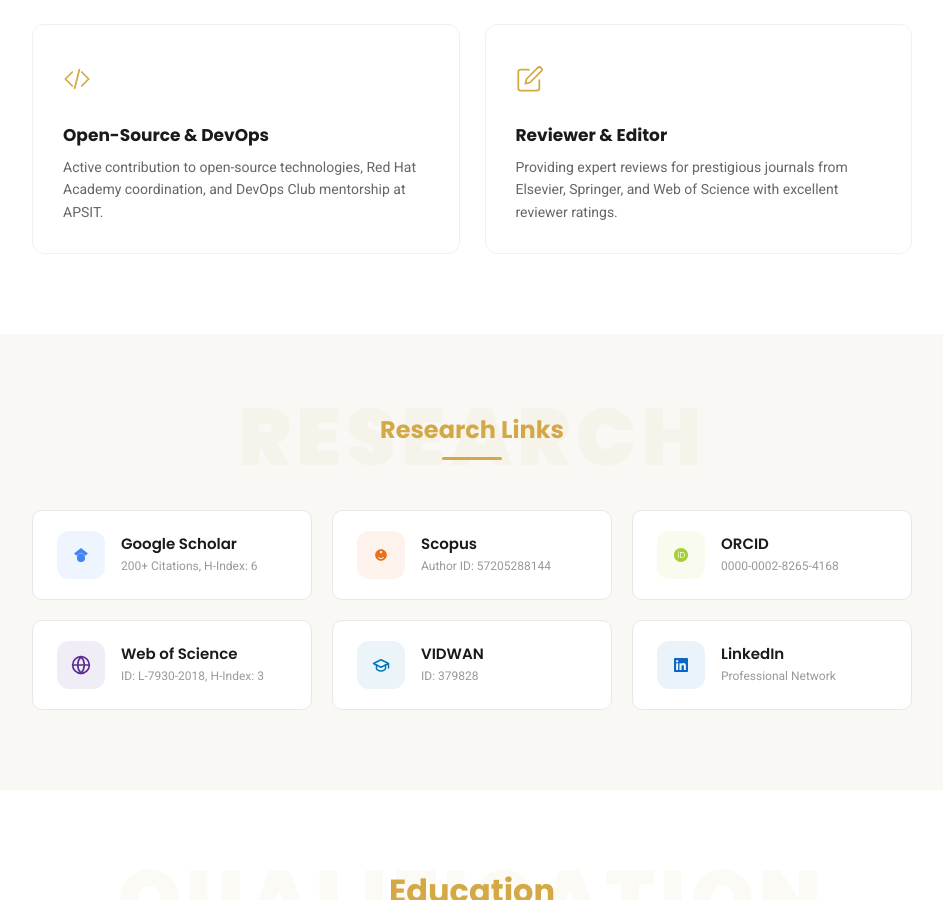
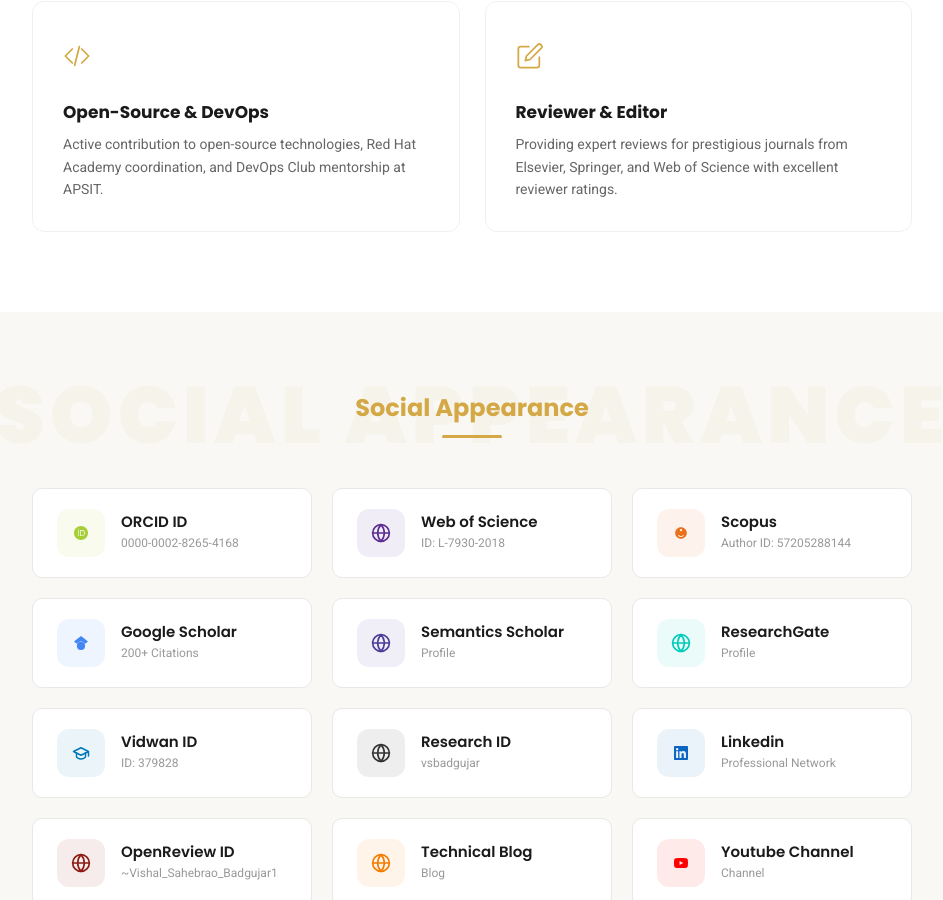
Before and after one commit to vishal003/vb, a Next.js app: page / in a window 1280 px wide. Shown: the part 1900-2800 px from the top of the page, without its empty margins (308-1251 px from the left). Built offline with nearby package versions, Linux system fonts and the light colour scheme.

Commit message:
feat: implement ui feedback from user

```diff
--- a/app/components/About.js
+++ b/app/components/About.js
@@ -63,9 +63,9 @@
           </div>
         </div>
 
-        {/* What I Do */}
+        {/* Areas of Expertise */}
         <div className="section-title-wrapper" style={{ marginBottom: '30px' }}>
-          <h3 className="section-title" style={{ fontSize: '24px' }}>What I Do</h3>
+          <h3 className="section-title" style={{ fontSize: '24px' }}>Areas of Expertise</h3>
         </div>
 
         <div className="services-grid">
@@ -79,11 +79,11 @@
         </div>
       </section>
 
-      {/* Research Profiles Section */}
+      {/* Social Appearance Section */}
       <section className="section section-alt">
         <div className="section-title-wrapper">
-          <span className="section-bg-text">RESEARCH</span>
-          <h3 className="section-title" style={{ fontSize: '24px' }}>Research Links</h3>
+          <span className="section-bg-text">SOCIAL APPEARANCE</span>
+          <h3 className="section-title" style={{ fontSize: '24px' }}>Social Appearance</h3>
         </div>
         <div className="research-grid">
           {d.researchProfiles.map(rp => (
@@ -95,6 +95,12 @@
                 {rp.icon === 'wos' && Icons.globe}
                 {rp.icon === 'vidwan' && Icons.education}
                 {rp.icon === 'linkedin' && Icons.linkedin}
+                {rp.icon === 'globe' && Icons.globe}
+                {rp.icon === 'youtube' && (
+                  <svg width="14" height="14" viewBox="0 0 24 24" fill="currentColor">
+                    <path d="M23.498 6.186a3.016 3.016 0 0 0-2.122-2.136C19.505 3.5 12 3.5 12 3.5s-7.505 0-9.377.55a3.016 3.016 0 0 0-2.122 2.136C0 8.07 0 12 0 12s0 3.93.501 5.814a3.016 3.016 0 0 0 2.122 2.136c1.871.55 9.377.55 9.377.55s7.505 0 9.377-.55a3.016 3.016 0 0 0 2.122-2.136C24 15.93 24 12 24 12s0-3.93-.502-5.814zM9.545 15.568V8.432L15.818 12l-6.273 3.568z"/>
+                  </svg>
+                )}
               </div>
               <div className="research-link-info">
                 <h4>{rp.name}</h4>
--- a/app/components/Achievements.js
+++ b/app/components/Achievements.js
@@ -15,7 +15,7 @@
           <div className="achievement-label">Research Papers</div>
         </div>
         <div className="achievement-item animate-fade delay-2">
-          <div className="achievement-number">{d.stats.citations}</div>
+          <div className="achievement-number">{d.stats.citations}+</div>
           <div className="achievement-label">Citations</div>
         </div>
         <div className="achievement-item animate-fade delay-3">
--- a/app/components/Associations.js
+++ b/app/components/Associations.js
@@ -29,7 +29,7 @@
             </span>
             <div className="cert-info">
               <div className="cert-title">{item.organization || item.journal || item.title || "Association"}</div>
-              <div className="cert-issuer">{item.membershipId || item.role || item.venue || ""}</div>
+              {activeTab === 'memberships' && <div className="cert-issuer">{item.membershipId || item.role || item.venue || ""}</div>}
             </div>
           </div>
         ))}
--- a/app/components/Certifications.js
+++ b/app/components/Certifications.js
@@ -1,4 +1,5 @@
 'use client';
+import { useState, useEffect } from 'react';
 import { useData } from './DataProvider';
 
 // Issuer-specific SVG icons for a polished, branded look
@@ -77,15 +78,43 @@
 
 export default function Certifications() {
   const d = useData();
+  const issuers = Array.from(new Set((d.certifications || []).map(c => c.issuer)));
+  const [activeTab, setActiveTab] = useState(issuers[0] || '');
+
+  useEffect(() => {
+    if (!issuers.includes(activeTab) && issuers.length > 0) {
+      setActiveTab(issuers[0]);
+    }
+  }, [issuers, activeTab]);
+
+  const filteredCerts = (d.certifications || []).filter(c => c.issuer === activeTab);
+
   return (
     <section className="section section-white">
       <div className="section-title-wrapper">
         <span className="section-bg-text">CERTIFICATIONS</span>
         <h2 className="section-title">Certifications</h2>
-        <p className="section-subtitle">Industry-recognized professional certifications and credentials.</p>
       </div>
+
+      <div style={{ display: 'flex', gap: '20px', marginBottom: '30px', borderBottom: '2px solid var(--border)', paddingBottom: '10px', overflowX: 'auto', whiteSpace: 'nowrap' }}>
+        {issuers.map(issuer => (
+          <button
+            key={issuer}
+            onClick={() => setActiveTab(issuer)}
+            style={{
+              background: 'none', border: 'none', fontSize: '16px', fontWeight: 'bold', cursor: 'pointer',
+              color: activeTab === issuer ? 'var(--accent)' : 'var(--text-muted)',
+              borderBottom: activeTab === issuer ? '2px solid var(--accent)' : 'none',
+              paddingBottom: '5px'
+            }}
+          >
+            {issuer.toUpperCase()}
+          </button>
+        ))}
+      </div>
+
       <div className="cert-grid">
-        {d.certifications.map((cert) => {
+        {filteredCerts.map((cert) => {
           const brandColor = getCertColor(cert.issuer);
           return (
             <div className="cert-item" key={cert.id}>
@@ -107,7 +136,8 @@
               </span>
               <div className="cert-info">
                 <div className="cert-title">{cert.title}</div>
-                <div className="cert-issuer">{cert.issuer} — {cert.category}</div>
+                {cert.details && <div className="cert-issuer">{cert.details}</div>}
+                {cert.certId && cert.certId !== '-' && <div style={{ fontSize: '12px', color: 'var(--text-muted)', marginTop: '4px' }}>ID: {cert.certId}</div>}
               </div>
             </div>
           );
--- a/app/components/Contact.js
+++ b/app/components/Contact.js
@@ -94,21 +94,23 @@
             <h3 className="section-title" style={{ fontSize: '22px' }}>Connect With Me</h3>
           </div>
           <div style={{ display: 'flex', gap: '15px', flexWrap: 'wrap', justifyContent: 'center' }}>
-            <a href={d.socialLinks.linkedin} target="_blank" rel="noopener noreferrer" className="research-link-card" style={{ minWidth: '200px', justifyContent: 'center' }}>
+            <a href="https://www.linkedin.com/in/vishalbadgujar/" target="_blank" rel="noopener noreferrer" className="research-link-card" style={{ minWidth: '200px', justifyContent: 'center' }}>
               <div style={{ display: 'flex', alignItems: 'center', color: '#0A66C2' }}>{Icons.linkedin}</div>
               <span style={{ fontWeight: '600', fontSize: '14px' }}>LinkedIn</span>
             </a>
-            <a href={d.socialLinks.googleScholar} target="_blank" rel="noopener noreferrer" className="research-link-card" style={{ minWidth: '200px', justifyContent: 'center' }}>
-              <div style={{ display: 'flex', alignItems: 'center', color: '#4285F4' }}>{Icons.scholar}</div>
-              <span style={{ fontWeight: '600', fontSize: '14px' }}>Google Scholar</span>
+            <a href={`https://wa.me/${d.personal.phone?.replace(/[^0-9]/g, '')}`} target="_blank" rel="noopener noreferrer" className="research-link-card" style={{ minWidth: '200px', justifyContent: 'center' }}>
+              <div style={{ display: 'flex', alignItems: 'center', color: '#25D366' }}>
+                <svg width="14" height="14" viewBox="0 0 24 24" fill="currentColor"><path d="M17.472 14.382c-.297-.149-1.758-.867-2.03-.967-.273-.099-.471-.148-.67.15-.197.297-.767.966-.94 1.164-.173.199-.347.223-.644.075-.297-.15-1.255-.463-2.39-1.475-.883-.788-1.48-1.761-1.653-2.059-.173-.297-.018-.458.13-.606.134-.133.298-.347.446-.52.149-.174.198-.298.298-.497.099-.198.05-.371-.025-.52-.075-.149-.669-1.612-.916-2.207-.242-.579-.487-.5-.669-.51-.173-.008-.371-.01-.57-.01-.198 0-.52.074-.792.372-.272.297-1.04 1.016-1.04 2.479 0 1.462 1.065 2.875 1.213 3.074.149.198 2.096 3.2 5.077 4.487.709.306 1.262.489 1.694.625.712.227 1.36.195 1.871.118.571-.085 1.758-.719 2.006-1.413.248-.694.248-1.289.173-1.413-.074-.124-.272-.198-.57-.347m-5.421 7.403h-.004a9.87 9.87 0 01-5.031-1.378l-.361-.214-3.741.982.998-3.648-.235-.374a9.86 9.86 0 01-1.51-5.26c.001-5.45 4.436-9.884 9.888-9.884 2.64 0 5.122 1.03 6.988 2.898a9.825 9.825 0 012.893 6.994c-.003 5.45-4.437 9.884-9.885 9.884m8.413-18.297A11.815 11.815 0 0012.05 0C5.495 0 .16 5.335.157 11.892c0 2.096.547 4.142 1.588 5.945L.057 24l6.305-1.654a11.882 11.882 0 005.683 1.448h.005c6.554 0 11.89-5.335 11.893-11.893a11.821 11.821 0 00-3.48-8.413z"/></svg>
+              </div>
+              <span style={{ fontWeight: '600', fontSize: '14px' }}>WhatsApp</span>
             </a>
-            <a href={d.socialLinks.orcid} target="_blank" rel="noopener noreferrer" className="research-link-card" style={{ minWidth: '200px', justifyContent: 'center' }}>
-              <div style={{ display: 'flex', alignItems: 'center', color: '#A6CE39' }}>{Icons.orcid}</div>
-              <span style={{ fontWeight: '600', fontSize: '14px' }}>ORCID</span>
-            </a>
-            <a href={d.personal.websiteUrl} target="_blank" rel="noopener noreferrer" className="research-link-card" style={{ minWidth: '200px', justifyContent: 'center' }}>
-              <div style={{ display: 'flex', alignItems: 'center', color: 'var(--accent)' }}>{Icons.globe}</div>
-              <span style={{ fontWeight: '600', fontSize: '14px' }}>Website</span>
+            <a href="https://www.youtube.com/channel/UCEiZ4U0rR9S44pFM3aweA8w" target="_blank" rel="noopener noreferrer" className="research-link-card" style={{ minWidth: '200px', justifyContent: 'center' }}>
+              <div style={{ display: 'flex', alignItems: 'center', color: '#FF0000' }}>
+                <svg width="14" height="14" viewBox="0 0 24 24" fill="currentColor">
+                  <path d="M23.498 6.186a3.016 3.016 0 0 0-2.122-2.136C19.505 3.5 12 3.5 12 3.5s-7.505 0-9.377.55a3.016 3.016 0 0 0-2.122 2.136C0 8.07 0 12 0 12s0 3.93.501 5.814a3.016 3.016 0 0 0 2.122 2.136c1.871.55 9.377.55 9.377.55s7.505 0 9.377-.55a3.016 3.016 0 0 0 2.122-2.136C24 15.93 24 12 24 12s0-3.93-.502-5.814zM9.545 15.568V8.432L15.818 12l-6.273 3.568z"/>
+                </svg>
+              </div>
+              <span style={{ fontWeight: '600', fontSize: '14px' }}>YouTube</span>
             </a>
           </div>
         </div>
--- a/app/components/Education.js
+++ b/app/components/Education.js
@@ -7,7 +7,7 @@
     <section className="section section-white">
       <div className="section-title-wrapper">
         <span className="section-bg-text">QUALIFICATION</span>
-        <h2 className="section-title">Education</h2>
+        <h2 className="section-title">Qualification</h2>
       </div>
       <div style={{ maxWidth: '750px' }}>
         <div className="timeline">
--- a/app/components/Hero.js
+++ b/app/components/Hero.js
@@ -79,11 +79,7 @@
           {d.personal.bio}
         </p>
 
-        <div className="hero-buttons animate-fade delay-5">
-          <a href={d.personal.websiteUrl} target="_blank" rel="noopener noreferrer" className="btn-outline">
-            {Icons.externalLink} Research Profile
-          </a>
-        </div>
+
       </div>
     </section>
   );
--- a/lib/data.json
+++ b/lib/data.json
@@ -46,14 +46,22 @@
   "researchProfiles": [
     {
       "id": "rp1",
-      "name": "Google Scholar",
-      "url": "https://scholar.google.co.in/citations?hl=en&pli=1&user=CHbeaF0AAAAJ",
-      "icon": "google-scholar",
-      "color": "#4285F4",
-      "description": "200+ Citations, H-Index: 6"
+      "name": "ORCID ID",
+      "url": "https://orcid.org/0000-0002-8265-4168",
+      "icon": "orcid",
+      "color": "#A6CE39",
+      "description": "0000-0002-8265-4168"
     },
     {
       "id": "rp2",
+      "name": "Web of Science",
+      "url": "https://www.webofscience.com/wos/author/record/L-7930-2018",
+      "icon": "wos",
+      "color": "#5C2D91",
+      "description": "ID: L-7930-2018"
+    },
+    {
+      "id": "rp3",
       "name": "Scopus",
       "url": "https://www.scopus.com/authid/detail.uri?authorId=57205288144",
       "icon": "scopus",
@@ -61,36 +69,76 @@
       "description": "Author ID: 57205288144"
     },
     {
-      "id": "rp3",
-      "name": "ORCID",
-      "url": "https://orcid.org/0000-0002-8265-4168",
-      "icon": "orcid",
-      "color": "#A6CE39",
-      "description": "0000-0002-8265-4168"
-    },
-    {
       "id": "rp4",
-      "name": "Web of Science",
-      "url": "https://www.webofscience.com/wos/author/record/L-7930-2018",
-      "icon": "wos",
-      "color": "#5C2D91",
-      "description": "ID: L-7930-2018, H-Index: 3"
+      "name": "Google Scholar",
+      "url": "https://scholar.google.co.in/citations?hl=en&pli=1&user=CHbeaF0AAAAJ",
+      "icon": "google-scholar",
+      "color": "#4285F4",
+      "description": "200+ Citations"
     },
     {
       "id": "rp5",
-      "name": "VIDWAN",
+      "name": "Semantics Scholar",
+      "url": "https://www.semanticscholar.org/author/V.-Badgujar/52053006",
+      "icon": "globe",
+      "color": "#4b3e99",
+      "description": "Profile"
+    },
+    {
+      "id": "rp6",
+      "name": "ResearchGate",
+      "url": "https://www.researchgate.net/profile/Vishal-Badgujar-2",
+      "icon": "globe",
+      "color": "#00ccbb",
+      "description": "Profile"
+    },
+    {
+      "id": "rp7",
+      "name": "Vidwan ID",
       "url": "https://vidwan.inflibnet.ac.in/profile/379828",
       "icon": "vidwan",
       "color": "#0077B6",
       "description": "ID: 379828"
     },
     {
-      "id": "rp6",
-      "name": "LinkedIn",
-      "url": "https://linkedin.com/in/vishalbadgujar",
+      "id": "rp8",
+      "name": "Research ID",
+      "url": "https://researchid.co/vsbadgujar",
+      "icon": "globe",
+      "color": "#333333",
+      "description": "vsbadgujar"
+    },
+    {
+      "id": "rp9",
+      "name": "Linkedin",
+      "url": "https://www.linkedin.com/in/vishalbadgujar/",
       "icon": "linkedin",
       "color": "#0A66C2",
       "description": "Professional Network"
+    },
+    {
+      "id": "rp10",
+      "name": "OpenReview ID",
+      "url": "https://openreview.net/profile?id=~Vishal_Sahebrao_Badgujar1",
+      "icon": "globe",
+      "color": "#8c1b13",
+      "description": "~Vishal_Sahebrao_Badgujar1"
+    },
+    {
+      "id": "rp11",
+      "name": "Technical Blog",
+      "url": "https://vishtech4u.blogspot.com/",
+      "icon": "globe",
+      "color": "#f57c00",
+      "description": "Blog"
+    },
+    {
+      "id": "rp12",
+      "name": "Youtube Channel",
+      "url": "https://www.youtube.com/@vishalbadgujar3213",
+      "icon": "youtube",
+      "color": "#FF0000",
+      "description": "Channel"
     }
   ],
   "stats": {
@@ -524,27 +572,6 @@
   ],
   "awards": [
     {
-      "id": "aw1",
-      "title": "IEEE Senior Member",
-      "organization": "IEEE",
-      "year": "",
-      "description": "Recognized as IEEE Senior Member for significant contributions."
-    },
-    {
-      "id": "aw2",
-      "title": "Best Faculty Overall Performance",
-      "organization": "APSIT, Thane – Dept. of IT",
-      "year": "",
-      "description": "Best faculty overall performance in Department of Information Technology."
-    },
-    {
-      "id": "aw3",
-      "title": "Red Hat Academy Program Educator",
-      "organization": "Red Hat",
-      "year": "2024, 2025 & 2026",
-      "description": "Certified Red Hat Academy Program Educator for consecutive years."
-    },
-    {
       "id": "aw4",
       "title": "Red Hat Learning Community Mastery Series Winner",
       "organization": "Red Hat",
@@ -552,108 +579,104 @@
       "description": "Winner of the Red Hat Learning Community Mastery Series."
     },
     {
-      "id": "aw5",
-      "title": "Excellent Reviewer Rating",
-      "organization": "Web of Science",
-      "year": "",
-      "description": "Excellent reviewer rating for quality reviews."
-    },
-    {
-      "id": "aw6",
-      "title": "BluePrism Best Performing Educator",
-      "organization": "BluePrism",
-      "year": "",
-      "description": "Best performing educator recognition."
-    },
-    {
-      "id": "aw7",
-      "title": "GATE 2012 Qualified",
-      "organization": "GATE",
-      "year": "2012",
-      "description": "Qualified GATE 2012."
-    },
-    {
-      "id": "aw8",
-      "title": "Active Reviewer Recognition",
-      "organization": "Elsevier & Springer",
-      "year": "",
-      "description": "Recognition as Active Reviewer for Elsevier and Springer journals."
-    },
-    {
       "id": "aw9",
       "title": "STAR QC Award – NPTEL Translation Project",
       "organization": "Ministry of Education, Govt. of India",
       "year": "",
       "description": "STAR QC Award in NPTEL Translation and Quality Review Project."
-    },
-    {
-      "id": "aw10",
-      "title": "Selected Reviewer for CS Standards",
-      "organization": "CSTA, USA",
-      "year": "",
-      "description": "Selected Reviewer for Computer Science Standards Revision by CSTA, USA."
     }
   ],
   "certifications": [
     {
-      "id": "cert1",
-      "title": "Red Hat Certified System Administrator (RHCSA)",
+      "id": "c1",
+      "title": "Red Hat Certified System Administrator",
       "issuer": "Red Hat",
-      "category": "Cloud & DevOps"
+      "details": "RHCSA Certified",
+      "certId": "210-143-749"
     },
     {
-      "id": "cert2",
-      "title": "Oracle Cloud Infrastructure Architect Associate",
+      "id": "c2",
+      "title": "Oracle Cloud Infrastructure 2023 Certified Architect Associate",
       "issuer": "Oracle",
-      "category": "Cloud & DevOps"
+      "details": "OCI2023 CAA Certified",
+      "certId": "3047155130CI2023CAA"
     },
     {
-      "id": "cert3",
-      "title": "Oracle Cloud Infrastructure Foundations",
+      "id": "c3",
+      "title": "Oracle Cloud Infrastructure 2023 Certified Foundations Associate",
       "issuer": "Oracle",
-      "category": "Cloud & DevOps"
+      "details": "OCIF2023 CA Certified",
+      "certId": "3047155130CIF2023CA"
     },
     {
-      "id": "cert4",
-      "title": "Microsoft Azure Fundamentals (AZ-900)",
+      "id": "c4",
+      "title": "Microsoft Azure Cloud AI Fundamentals Certification",
       "issuer": "Microsoft",
-      "category": "Cloud & DevOps"
+      "details": "AI-900 Certified",
+      "certId": "EH819D-00F4C7"
     },
     {
-      "id": "cert5",
+      "id": "c5",
+      "title": "Microsoft Azure Cloud Fundamentals Certification",
+      "issuer": "Microsoft",
+      "details": "AZ-900 Certified",
+      "certId": "I760-9475"
+    },
+    {
+      "id": "c6",
+      "title": "Google Certified Educator Level 1",
+      "issuer": "Google",
+      "details": "GCE Level 1",
+      "certId": "-"
+    },
+    {
+      "id": "c7",
+      "title": "Google Certified Educator Level 2",
+      "issuer": "Google",
+      "details": "GCE Level 2",
+      "certId": "-"
+    },
+    {
+      "id": "c8",
+      "title": "CNSS Network Security Specialist",
+      "issuer": "ICSI",
+      "details": "CNSS Certified (UK)",
+      "certId": "18337926"
+    },
+    {
+      "id": "c9",
+      "title": "International Software Testing Quality Board",
+      "issuer": "ISTQB",
+      "details": "ISTQB Certified",
+      "certId": "-"
+    },
+    {
+      "id": "c10",
+      "title": "IBM Big Data Foundation",
+      "issuer": "IBM",
+      "details": "",
+      "certId": "-"
+    },
+    {
+      "id": "c11",
+      "title": "IBM Hadoop Foundation",
+      "issuer": "IBM",
+      "details": "",
+      "certId": "-"
+    },
+    {
+      "id": "c12",
       "title": "NVIDIA Fundamentals of Deep Learning",
       "issuer": "NVIDIA",
-      "category": "AI / Data Science"
+      "details": "",
+      "certId": "-"
     },
     {
-      "id": "cert6",
-      "title": "IBM Big Data Foundation",
-      "issuer": "IBM",
-      "category": "AI / Data Science"
-    },
-    {
-      "id": "cert7",
-      "title": "IBM Hadoop Foundation",
-      "issuer": "IBM",
-      "category": "AI / Data Science"
-    },
-    {
-      "id": "cert8",
-      "title": "ICSI Certified Network Security Specialist",
-      "issuer": "ICSI",
-      "category": "Cyber Security"
-    },
-    {
-      "id": "cert9",
-      "title": "Google Certified Educator Level 1 & 2",
-      "issuer": "Google",
-      "category": "Teaching & Academic"
-    },
-    {
-      "id": "cert10",
+      "id": "c13",
       "title": "NPTEL Elite Certifications (Cloud, Big Data, Ethical Hacking)",
-      "issuer": "NPTEL / IIT",
-      "category": "Teaching & Academic"
+      "issuer": "NPTEL",
+      "details": "",
+      "certId": "-"
     }
   ],
   "professionalActivities": {
@@ -744,52 +767,52 @@
     "conferenceAssociations": [
       {
         "id": "ca1",
-        "organization": "Springer LNNS",
+        "journal": "Springer LNNS (Lecture Notes in Networks and Systems)",
         "role": "Author / Contributor"
       },
       {
         "id": "ca2",
-        "organization": "Springer LNEE",
+        "journal": "Springer SIST (Smart Innovation, Systems and Technologies)",
         "role": "Author / Contributor"
       },
       {
         "id": "ca3",
-        "organization": "Springer SIST",
+        "journal": "IEEE I2CT (International Conference on Convergence to Digital World)",
         "role": "Author / Contributor"
       },
       {
         "id": "ca4",
-        "organization": "BookRivers",
+        "journal": "IEEE ICCCSP (International Conference on Computer, Communication, and Signal Processing)",
         "role": "Author / Contributor"
       },
       {
         "id": "ca5",
-        "organization": "IEEE I2CT",
+        "journal": "IEEE ICACCS (International Conference on Advanced Computing and Communication Systems)",
         "role": "Author / Contributor"
       },
       {
         "id": "ca6",
-        "organization": "IEEE ICCDW",
+        "journal": "Springer LNEE (Lecture Notes in Electrical Engineering)",
         "role": "Author / Contributor"
       },
       {
         "id": "ca7",
-        "organization": "IEEE ICCCSP",
+        "journal": "BookRivers",
         "role": "Author / Contributor"
       },
       {
         "id": "ca8",
-        "organization": "IEEE ic-ETITE",
+        "journal": "IEEE ICCDW (International Conference on Convergence to Digital World)",
         "role": "Author / Contributor"
       },
       {
         "id": "ca9",
-        "organization": "IEEE ICACCS",
+        "journal": "IEEE ic-ETITE (International Conference on Emerging Trends in Information Technology and Engineering)",
         "role": "Author / Contributor"
       },
       {
         "id": "ca10",
-        "organization": "IEEE ICSCET",
+        "journal": "IEEE ICSCET (International Conference on Smart Computing and Electronic Enterprise)",
         "role": "Author / Contributor"
       }
     ],
@@ -962,5 +985,63 @@
       "caption": "Expert Talk — Invited Session",
       "category": "Conference"
     }
+  ],
+  "recognitions": [
+    {
+      "id": "aw1",
+      "title": "IEEE Senior Member",
+      "organization": "IEEE",
+      "year": "",
+      "description": "Recognized as IEEE Senior Member for significant contributions."
+    },
+    {
+      "id": "aw2",
+      "title": "Best Faculty Overall Performance",
+      "organization": "APSIT, Thane – Dept. of IT",
+      "year": "",
+      "description": "Best faculty overall performance in Department of Information Technology."
+    },
+    {
+      "id": "aw3",
+      "title": "Red Hat Academy Program Educator",
+      "organization": "Red Hat",
+      "year": "2024, 2025 & 2026",
+      "description": "Certified Red Hat Academy Program Educator for consecutive years."
+    },
+    {
+      "id": "aw5",
+      "title": "Excellent Reviewer Rating",
+      "organization": "Web of Science",
+      "year": "",
+      "description": "Excellent reviewer rating for quality reviews."
+    },
+    {
+      "id": "aw6",
+      "title": "BluePrism Best Performing Educator",
+      "organization": "BluePrism",
+      "year": "",
+      "description": "Best performing educator recognition."
+    },
+    {
+      "id": "aw7",
+      "title": "GATE 2012 Qualified",
+      "organization": "GATE",
+      "year": "2012",
+      "description": "Qualified GATE 2012."
+    },
+    {
+      "id": "aw8",
+      "title": "Active Reviewer Recognition",
+      "organization": "Elsevier & Springer",
+      "year": "",
+      "description": "Recognition as Active Reviewer for Elsevier and Springer journals."
+    },
+    {
+      "id": "aw10",
+      "title": "Selected Reviewer for CS Standards",
+      "organization": "CSTA, USA",
+      "year": "",
+      "description": "Selected Reviewer for Computer Science Standards Revision by CSTA, USA."
+    }
   ]
 }
```
Also changed, not shown: app/components/Awards.js (+35 -1 lines).
